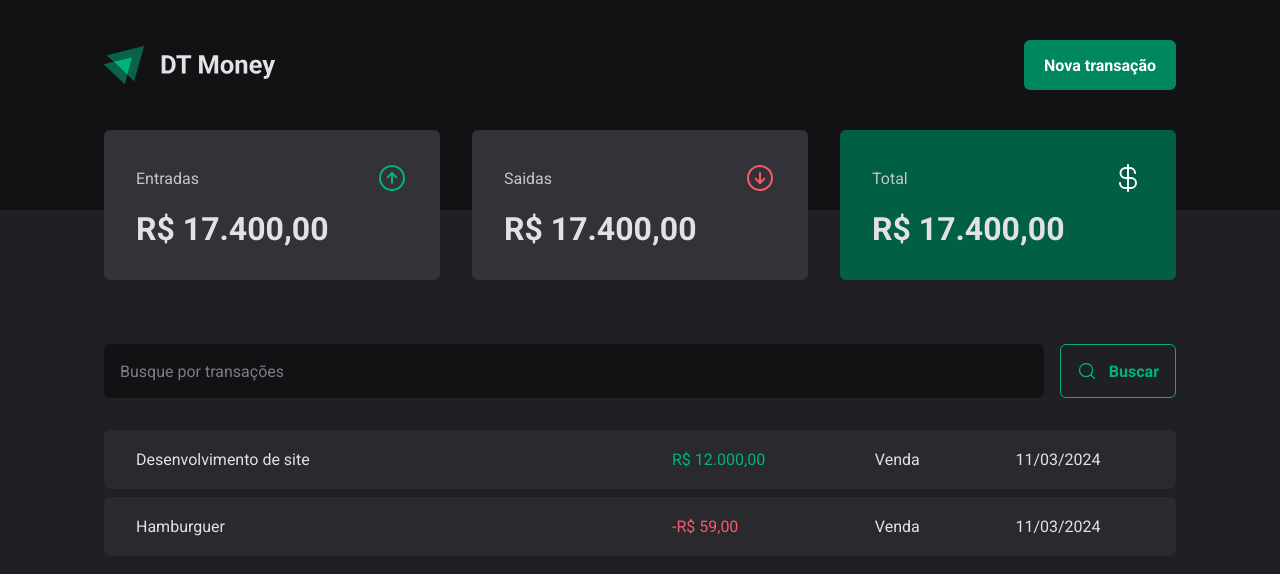
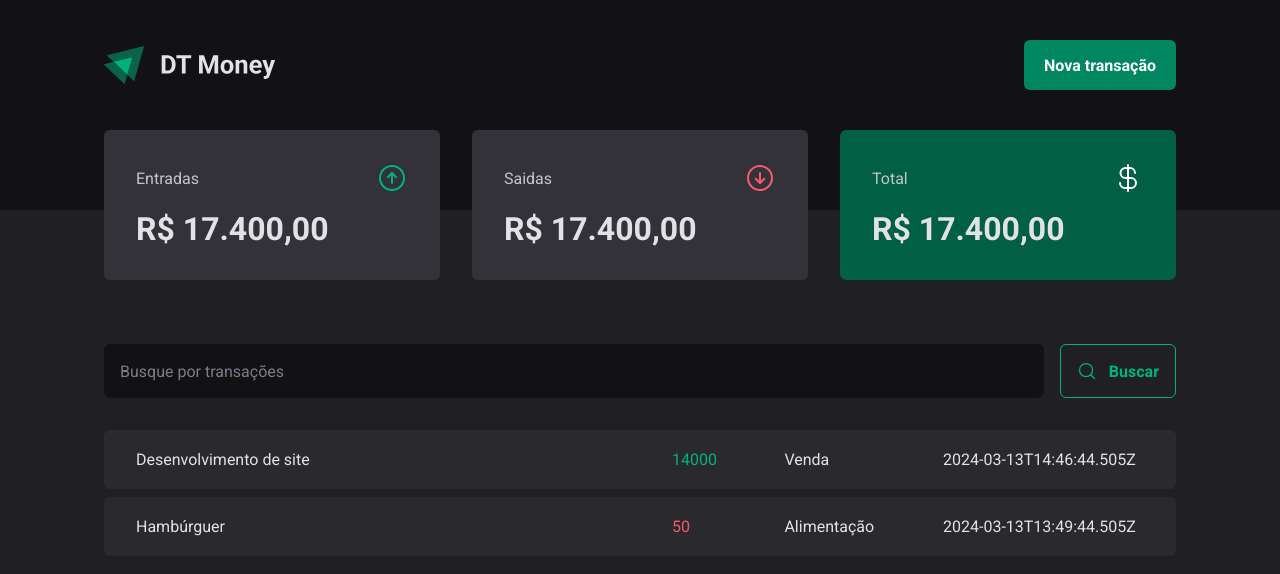
Before and after one commit to Gsilvaol/dt-money, a React (Vite) app: page / in a window 1280 px wide. Shown: the top 574 px of the page. Built offline with nearby package versions, Linux system fonts and the light colour scheme; data requests are answered from the project's data file.

Commit message:
Realizando requisição HTTP

```diff
--- a/src/pages/Transactions/index.tsx
+++ b/src/pages/Transactions/index.tsx
@@ -1,9 +1,33 @@
+import { useEffect, useState } from "react";
 import { Header } from "../../components/Header";
 import { Summary } from "../../components/Summary";
 import { SearchForm } from "./components/SearchForm";
+
 import { PriceHiglight, TransactionsContainer, TransactionsTable } from "./styles";
 
+interface Transaction {
+    id: number;
+    description: string;
+    type: 'income' | 'outcome';
+    price: number;
+    category: string;
+    createdAt: string;
+}
+
 export function Transactions() {
+    const [transactions, setTransactions] = useState<Transaction[]>([]);
+
+    async function loadTransactions() {
+        const response = await fetch('http://localhost:3333/transactions')
+        const data = await response.json()
+
+        setTransactions(data)
+    }
+
+    useEffect(() => {
+        loadTransactions()
+    }, []);
+
     return (
         <div>
             <Header />
@@ -14,29 +38,21 @@
 
                 <TransactionsTable>
                     <tbody>
-                        <tr>
-                            <td width="50%">Desenvolvimento de site</td>
-                            <td>
-                                <PriceHiglight variant="income">
-                                    R$ 12.000,00
-                                </PriceHiglight>
-                            </td>
-                            <td>Venda</td>
-                            <td>11/03/2024</td>
 
-                        </tr>
-
-                        <tr>
-                            <td width="50%">Hamburguer</td>
-                            <td>
-                                <PriceHiglight variant="outcome">
-                                    -R$ 59,00
-                                </PriceHiglight>
-                            </td>
-                            <td>Venda</td>
-                            <td>11/03/2024</td>
-
-                        </tr>
+                        {transactions.map(transaction => {
+                            return (
+                                <tr key={transaction.id}>
+                                    <td width="50%">{transaction.description}</td>
+                                    <td>
+                                        <PriceHiglight variant={transaction.type}>
+                                            {transaction.price}
+                                        </PriceHiglight>
+                                    </td>
+                                    <td>{transaction.category}</td>
+                                    <td>{transaction.createdAt}</td>
+                                </tr>
+                            )
+                        })}
 
                     </tbody>
                 </TransactionsTable>
```
